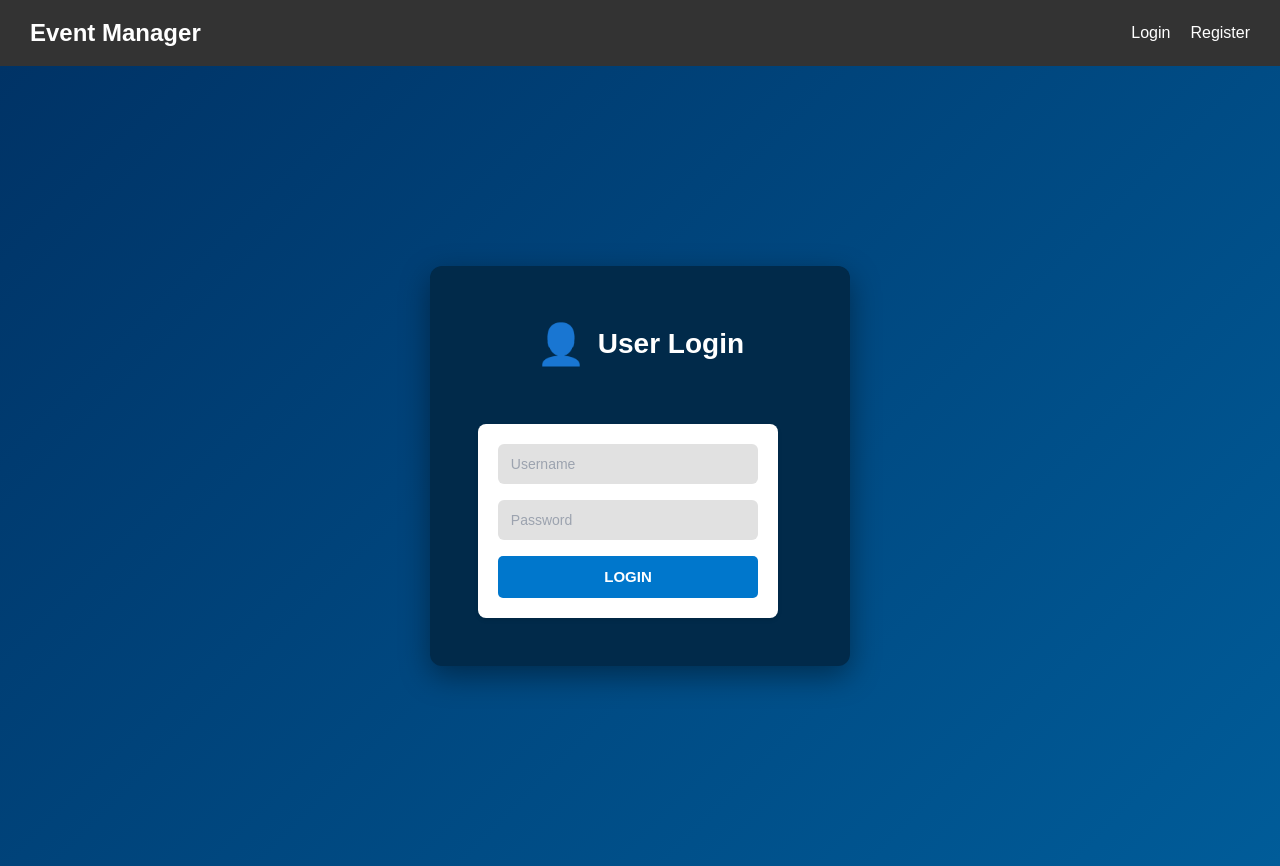
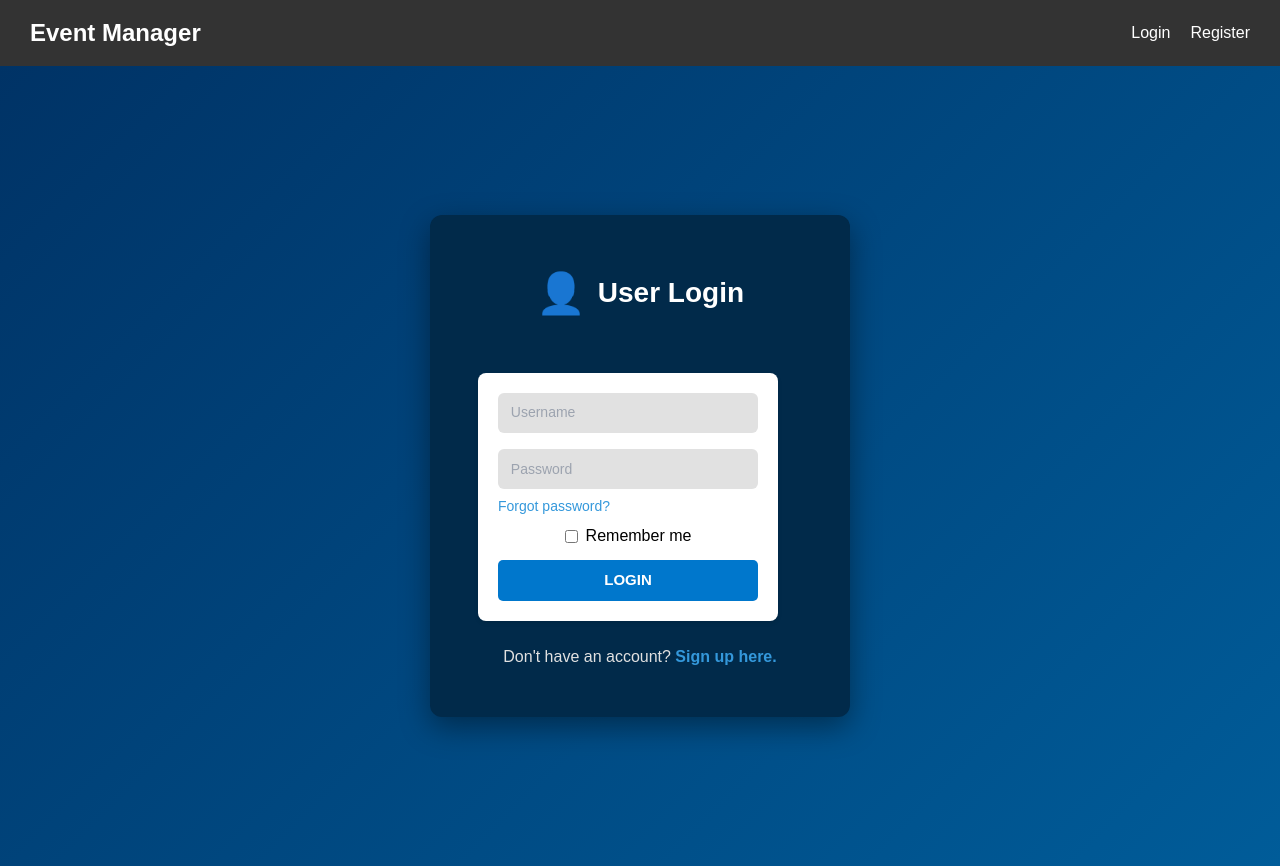
Before and after one commit to Jargon19/Event-Manager, a React (Vite) app in the folder Project/: page /login in a window 1280 px wide. Built offline with nearby package versions, Linux system fonts and the light colour scheme.

Commit message:
updated login functionality

```diff
--- a/Project/src/App.jsx
+++ b/Project/src/App.jsx
@@ -12,6 +12,8 @@ import RSOPage from "./pages/RSOPage";
 import ApproveRSOPage from "./pages/ApproveRSOPage";
 import EventComments from "./pages/EventComments";
 import MyRSOsPage from "./pages/RSOListPage";
+import ForgotPasswordRequestPage from './pages/ForgotPasswordPage';
+import ResetPasswordPage from './pages/RestPasswordPage';
 import './index.css'
 import { useEffect } from "react";
 
@@ -43,6 +45,8 @@ function App() {
         <Route path="/" element={<Navigate to="/dashboard" />} />
         <Route path="/login" element={<LoginPage setUser={setUser} />} />
         <Route path="/register" element={<RegisterPage setUser={setUser}/>} />
+        <Route path="/forgot-password" element={<ForgotPasswordRequestPage />} />
+        <Route path="/reset-password"  element={<ResetPasswordPage />} />
 
         <Route element={<ProtectedLayout />}>
           <Route path="/dashboard" element={<Dashboard user={user} />} />
--- /dev/null
+++ b/Project/src/pages/ForgotPasswordPage.jsx
@@ -0,0 +1,56 @@
+import { useState } from "react";
+import { useNavigate } from "react-router-dom";
+import "../styles/AuthPages.css";
+
+function ForgotPasswordRequestPage() {
+  const [username, setUsername] = useState("");
+  const [status, setStatus]     = useState("");
+  const [loading, setLoading]   = useState(false);
+  const navigate                = useNavigate();
+
+  const handleSubmit = async e => {
+    e.preventDefault();
+    setStatus("");
+    setLoading(true);
+
+    try {
+      const res = await fetch("/api/auth/forgot-password", {
+        method: "POST",
+        headers: { "Content-Type": "application/json" },
+        body: JSON.stringify({ username }),
+      });
+      if (!res.ok) {
+        const { error } = await res.json();
+        throw new Error(error || "User not found");
+      }
+      navigate(`/reset-password?username=${encodeURIComponent(username)}`);
+    } catch (err) {
+      setStatus(`Error: ${err.message}`);
+    } finally {
+      setLoading(false);
+    }
+  };
+
+  return (
+    <div className="auth-container">
+      <div className="auth-box">
+        <h2 className="auth-title">Forgot Password</h2>
+        {status && <p className="auth-error">{status}</p>}
+        <form onSubmit={handleSubmit}>
+          <input
+            type="text"
+            placeholder="Username"
+            value={username}
+            onChange={e => setUsername(e.target.value)}
+            required
+          />
+          <button disabled={loading}>
+            {loading ? "..." : "Continue"}
+          </button>
+        </form>
+      </div>
+    </div>
+  );
+}
+
+export default ForgotPasswordRequestPage;
--- a/Project/src/pages/LoginPage.jsx
+++ b/Project/src/pages/LoginPage.jsx
@@ -1,33 +1,35 @@
-import { useState } from "react";
-import { useNavigate } from "react-router-dom";
-import "../styles/AuthPages.css";
+import { useState } from "react"
+import { useNavigate } from "react-router-dom"
+import "../styles/Login.css"
 
 function LoginPage({ setUser }) {
-  const [username, setUsername] = useState("");
-  const [password, setPassword] = useState("");
-  const [loading, setLoading] = useState(false);
-  const [error, setError] = useState("");
-  const navigate = useNavigate();
+  const [username, setUsername] = useState("")
+  const [password, setPassword] = useState("")
+  const [rememberMe, setRememberMe] = useState(false)
+  const [loading, setLoading] = useState(false)
+  const [error, setError] = useState("")
+  const navigate = useNavigate()
 
   const handleSubmit = async (e) => {
-    e.preventDefault();
-    setError("");
-    setLoading(true);
+    e.preventDefault()
+    setError("")
+    setLoading(true)
 
     try {
       const response = await fetch("/api/auth/login", {
         method: "POST",
         headers: { "Content-Type": "application/json" },
-        body: JSON.stringify({ username, password }),
-      });
+        body: JSON.stringify({ username, password, rememberMe }),
+      })
 
-      const data = await response.json();
+      const data = await response.json()
 
       if (!response.ok) {
-        throw new Error(data.error || "Login failed");
+        throw new Error(data.error || "Login failed")
       }
 
-      localStorage.setItem("accessToken", data.accessToken);
+      // you can use rememberMe to decide token persistence here
+      localStorage.setItem("accessToken", data.accessToken)
 
       setUser({
         id: data.user_id,
@@ -37,30 +39,30 @@ function LoginPage({ setUser }) {
         role: data.role,
         universityId: data.university_id,
         universityName: data.university_name,
-      });
+      })
 
-      localStorage.setItem("user", JSON.stringify(data));
+      localStorage.setItem("user", JSON.stringify(data))
 
       // Navigate based on role
       switch (data.role) {
         case "super_admin":
-          navigate("/superadmin");
-          break;
+          navigate("/superadmin")
+          break
         case "admin":
-          navigate("/admin");
-          break;
+          navigate("/admin")
+          break
         case "student":
-          navigate("/student");
-          break;
+          navigate("/student")
+          break
         default:
-          navigate("/dashboard");
+          navigate("/dashboard")
       }
     } catch (err) {
-      setError("Invalid login credentials.");
+      setError("Invalid login credentials.")
     } finally {
-      setLoading(false);
+      setLoading(false)
     }
-  };
+  }
 
   return (
     <div className="auth-container">
@@ -85,14 +87,33 @@ function LoginPage({ setUser }) {
             onChange={(e) => setPassword(e.target.value)}
             required
           />
+          {/* Forgot password link */}
+          <div className="auth-forgot-password">
+            <a href="/forgot-password">Forgot password?</a>
+          </div>
+
+          {/* Remember me checkbox */}
+          <div className="auth-remember-me">
+            <label>
+              <input type="checkbox" checked={rememberMe} onChange={(e) => setRememberMe(e.target.checked)} />
+              Remember me
+            </label>
+          </div>
+
           <button type="submit" disabled={loading}>
             {loading ? "Logging in..." : "LOGIN"}
           </button>
         </form>
+
+        {/* Signup link footer */}
+        <div className="auth-footer">
+          <p>
+            Don't have an account? <a href="/register">Sign up here.</a>
+          </p>
+        </div>
       </div>
     </div>
-
-  );
+  )
 }
 
-export default LoginPage;
+export default LoginPage
--- a/Project/src/pages/RegisterPage.jsx
+++ b/Project/src/pages/RegisterPage.jsx
@@ -88,7 +88,7 @@ function RegisterPage({ setUser }) {
     <div className="auth-container">
       <div className="auth-box">
         <div className="auth-header">
-          <span className="auth-icon">📝</span>
+          <span className="auth-icon">👤</span>
           <h2 className="auth-title">User Register</h2>
         </div>
         {error && <p className="auth-error">{error}</p>}
--- /dev/null
+++ b/Project/src/pages/RestPasswordPage.jsx
@@ -0,0 +1,76 @@
+import { useState } from "react";
+import { useNavigate, useSearchParams } from "react-router-dom";
+import "../styles/AuthPages.css";
+
+function ResetPasswordPage() {
+  const [searchParams]   = useSearchParams();
+  const usernameParam    = searchParams.get("username") || "";
+
+  const [newPassword, setNewPassword] = useState("");
+  const [confirm,     setConfirm]     = useState("");
+  const [status,      setStatus]      = useState("");
+  const [loading,     setLoading]     = useState(false);
+  const navigate                         = useNavigate();
+
+  const handleSubmit = async e => {
+    e.preventDefault();
+    if (newPassword !== confirm) {
+      setStatus("Passwords do not match.");
+      return;
+    }
+
+    setLoading(true);
+    setStatus("");
+    try {
+      const res = await fetch("/api/auth/reset-password", {
+        method:  "POST",
+        headers: { "Content-Type": "application/json" },
+        body:    JSON.stringify({ username: usernameParam, newPassword }),
+      });
+      if (!res.ok) {
+        const { error } = await res.json();
+        throw new Error(error || "Reset failed");
+      }
+      setStatus("Password reset! Redirecting to login…");
+      setTimeout(() => navigate("/login"), 1200);
+    } catch (err) {
+      setStatus(`Error: ${err.message}`);
+    } finally {
+      setLoading(false);
+    }
+  };
+
+  return (
+    <div className="auth-container">
+      <div className="auth-box">
+        <h2 className="auth-title">Reset Password</h2>
+        {status && <p>{status}</p>}
+        <form onSubmit={handleSubmit}>
+          <input type="text" value={usernameParam} disabled />
+
+          <input
+            type="password"
+            placeholder="New password"
+            value={newPassword}
+            onChange={e => setNewPassword(e.target.value)}
+            required
+          />
+
+          <input
+            type="password"
+            placeholder="Confirm new password"
+            value={confirm}
+            onChange={e => setConfirm(e.target.value)}
+            required
+          />
+
+          <button disabled={loading}>
+            {loading ? "..." : "Reset Password"}
+          </button>
+        </form>
+      </div>
+    </div>
+  );
+}
+
+export default ResetPasswordPage;
--- /dev/null
+++ b/Project/src/styles/Login.css
@@ -0,0 +1,146 @@
+/* Login.css */
+
+.auth-container {
+   height: 100vh;
+   width: 100vw;
+   display: flex;
+   justify-content: center;
+   align-items: center;
+   background: linear-gradient(135deg, #003366, #005c99);
+}
+
+.auth-box {
+   background-color: #012a4a;
+   padding: 3rem;
+   border-radius: 12px;
+   box-shadow: 0 10px 30px rgba(0, 0, 0, 0.4);
+   width: 100%;
+   max-width: 420px;
+   color: white;
+   box-sizing: border-box;
+}
+
+.auth-header {
+   display: flex;
+   align-items: center;
+   gap: 12px;
+   justify-content: center;
+   margin-bottom: 1.5rem;
+}
+
+.auth-icon {
+   font-size: 2.5rem;
+}
+
+.auth-title {
+   font-size: 1.75rem;
+   font-weight: bold;
+   margin: 0;
+}
+
+.auth-error {
+   background: #ff4444;
+   padding: 0.5rem;
+   border-radius: 5px;
+   margin-bottom: 1rem;
+   text-align: center;
+}
+
+form input,
+form select,
+form textarea {
+   width: 100%;
+   padding: 0.6rem 0.8rem;
+   margin-bottom: 0.5rem; /* Reduced from 1rem */
+   border: none;
+   border-radius: 6px;
+   font-size: 14px;
+   background-color: #e1e1e1;
+   color: black;
+}
+
+form textarea {
+   resize: vertical;
+}
+
+.auth-forgot-password {
+   width: 100%;
+   text-align: left;
+   margin-bottom: 0.4rem;   /* cut bottom spacing in half */
+   margin-top: -0.7rem;
+}
+
+.auth-forgot-password a {
+   color: #3498db; /* Bright blue color */
+   font-size: 14px;
+   text-decoration: none;
+   transition: color 0.3s ease;
+   opacity: 1; /* Full opacity */
+}
+
+.auth-forgot-password a:hover {
+   color: #2980b9; /* Slightly darker blue on hover */
+   text-decoration: underline;
+}
+
+/* Fix for the remember me checkbox */
+.auth-remember-me {
+   display: flex;
+   align-items: center;
+   margin: 0 0 0.7rem;  /* Reduced from 1.5rem */
+   color: #000000; /* Black text */
+   opacity: 1; /* Full opacity */
+}
+
+.auth-remember-me label {
+   display: flex;
+   align-items: center;
+   cursor: pointer;
+}
+
+.auth-remember-me input[type="checkbox"] {
+   width: auto;
+   margin-right: 8px;
+   margin-bottom: 0;
+   cursor: pointer;
+}
+
+button {
+   width: 100%;
+   padding: 0.6rem;
+   background-color: #0077cc;
+   color: white;
+   border: none;
+   border-radius: 5px;
+   font-weight: bold;
+   font-size: 15px;
+   cursor: pointer;
+   transition: background-color 0.3s ease;
+}
+
+button:hover {
+   background-color: #005999;
+}
+
+button:disabled {
+   background-color: #004d80;
+   cursor: not-allowed;
+}
+
+.auth-footer {
+   margin-top: 1.5rem;
+   text-align: center;
+   color: #e1e1e1;
+}
+
+.auth-footer a {
+   color: #3498db;
+   text-decoration: none;
+   font-weight: bold;
+   transition: all 0.3s ease;
+}
+
+.auth-footer a:hover {
+   color: #2980b9;
+   text-decoration: underline;
+}
```
Also changed, not shown: 1 other file (tests, documents, lock files or other folders).
